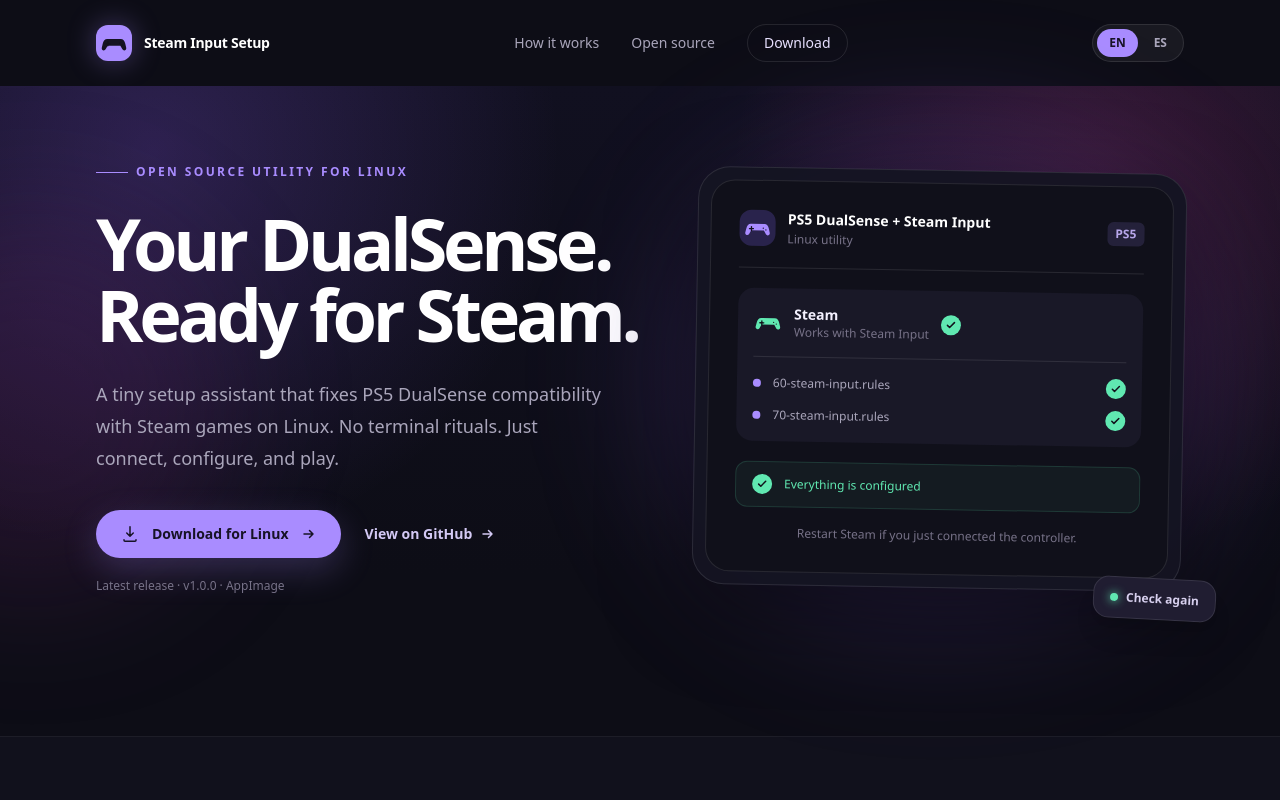
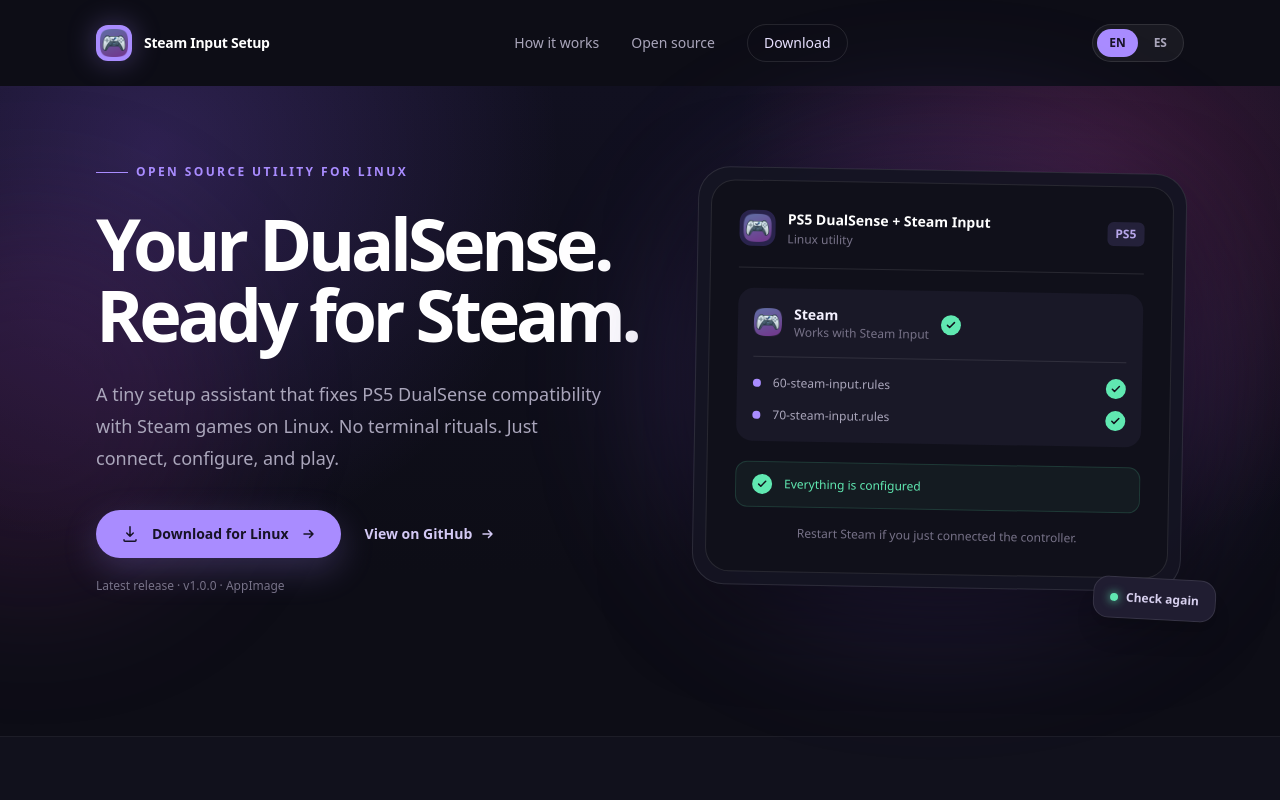
Before and after one commit to SortOmega/ps5-dualshock-steam-setup-website, a Next.js app: page / in a window 1280 px wide. Shown: the top 800 px of the page. Built offline with nearby package versions, Linux system fonts and the light colour scheme.

Commit message:
feat: :sparkles: Reemplazar el icono del controlador por una imagen en la cabecera y vista previa de configuración

```diff
--- a/src/components/icons/controller-icon.tsx
+++ /dev/null
@@ -1,16 +0,0 @@
-export function ControllerIcon() {
-  return (
-    <svg aria-hidden="true" className="h-7 w-7" fill="none" viewBox="0 0 32 32">
-      <path
-        d="M8.3 11.5h15.4c2.75 0 4.4 2.15 5.2 5.45l1.05 4.35c.7 2.9-2.95 4.4-4.35 1.9l-2.35-4.2H8.75l-2.35 4.2c-1.4 2.5-5.05 1-4.35-1.9l1.05-4.35c.8-3.3 2.45-5.45 5.2-5.45Z"
-        fill="currentColor"
-      />
-      <path
-        d="M9 14.75v4.5m-2.25-2.25h4.5M22.5 16.25h.01m3 2h.01"
-        stroke="#11111B"
-        strokeLinecap="round"
-        strokeWidth="1.5"
-      />
-    </svg>
-  );
-}
--- a/src/components/icons/index.ts
+++ b/src/components/icons/index.ts
@@ -1,4 +1,3 @@
 export { ArrowIcon } from "./arrow-icon";
 export { CheckIcon } from "./check-icon";
-export { ControllerIcon } from "./controller-icon";
 export { DownloadIcon } from "./download-icon";
--- a/src/components/page-sections/home/header.tsx
+++ b/src/components/page-sections/home/header.tsx
@@ -1,4 +1,4 @@
-import { ControllerIcon } from "@/src/components/icons";
+import Image from "next/image";
 import { repositoryUrl, releaseUrl } from "@/src/constants/links";
 import { translations, type Language } from "@/src/i18n/translations";
 
@@ -43,7 +43,13 @@
     <nav className="mx-auto flex w-full max-w-6xl items-center justify-between px-6 py-6 lg:px-8">
       <a aria-label="Steam Input Setup" className="flex items-center gap-3" href="#top">
         <span className="flex h-9 w-9 items-center justify-center rounded-xl bg-[#A98CFF] text-[#151322] shadow-[0_0_28px_rgba(169,140,255,0.35)]">
-          <ControllerIcon />
+          <Image
+            alt="Steam Input Setup"
+            className="h-7 w-7"
+            height={128}
+            src="/ps5-steam-input-setup.png"
+            width={128}
+          />
         </span>
         <span className="text-sm font-bold tracking-[-0.02em] text-white">
           Steam Input Setup
--- a/src/components/page-sections/home/setup-preview.tsx
+++ b/src/components/page-sections/home/setup-preview.tsx
@@ -1,4 +1,5 @@
-import { CheckIcon, ControllerIcon } from "@/src/components/icons";
+import Image from "next/image";
+import { CheckIcon } from "@/src/components/icons";
 import { translations, type Language } from "@/src/i18n/translations";
 
 export function SetupPreview({ language }: { language: Language }) {
@@ -12,7 +13,13 @@
           <div className="flex items-center justify-between border-b border-white/10 pb-5">
             <div className="flex items-center gap-3">
               <span className="flex h-9 w-9 items-center justify-center rounded-xl bg-[#29234C] text-[#A98CFF]">
-                <ControllerIcon />
+                <Image
+                  alt=""
+                  className="h-7 w-7"
+                  height={128}
+                  src="/ps5-steam-input-setup.png"
+                  width={128}
+                />
               </span>
               <div>
                 <p className="text-sm font-bold text-white">{t.heroLabel}</p>
@@ -23,7 +30,15 @@
           </div>
           <div className="mt-5 rounded-2xl bg-[#191827] p-4">
             <div className="mb-4 flex items-center gap-3">
-              <span className="text-[#60E8B1]"><ControllerIcon /></span>
+              <span className="text-[#60E8B1]">
+                <Image
+                  alt=""
+                  className="h-7 w-7"
+                  height={128}
+                  src="/ps5-steam-input-setup.png"
+                  width={128}
+                />
+              </span>
               <div>
                 <p className="text-sm font-semibold text-[#F4F1FF]">Steam</p>
                 <p className="text-xs text-[#777288]">{t.compatibility}</p>
```
Also changed, not shown: public/ps5-steam-input-setup.png (added).
